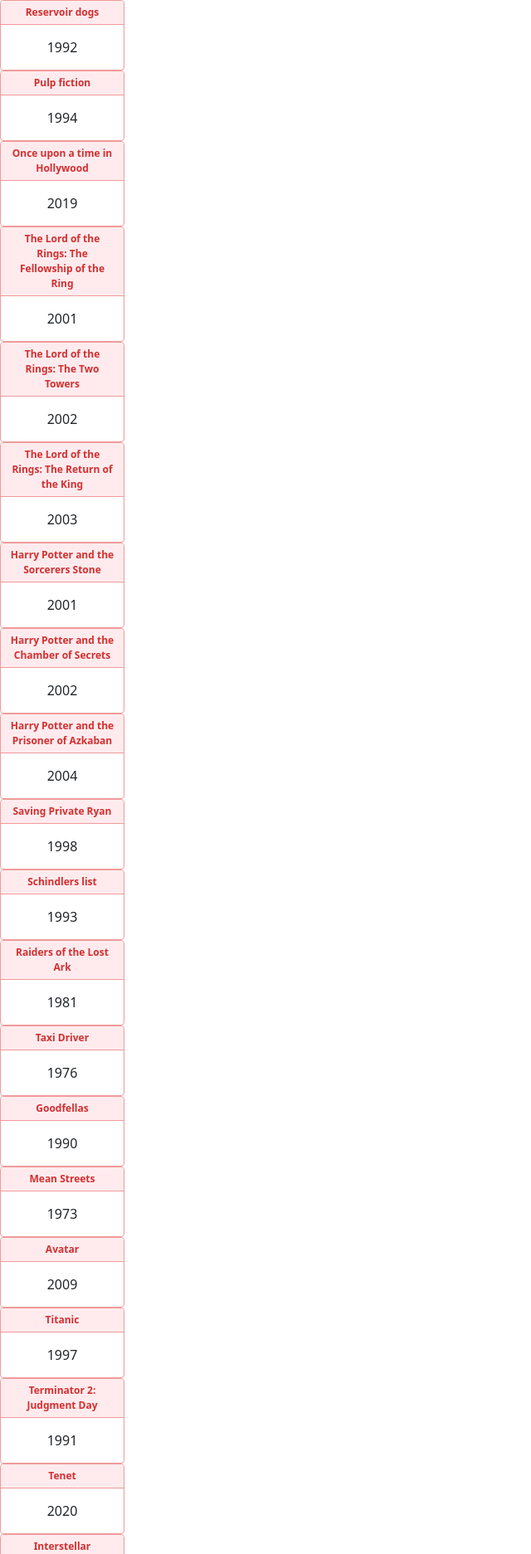
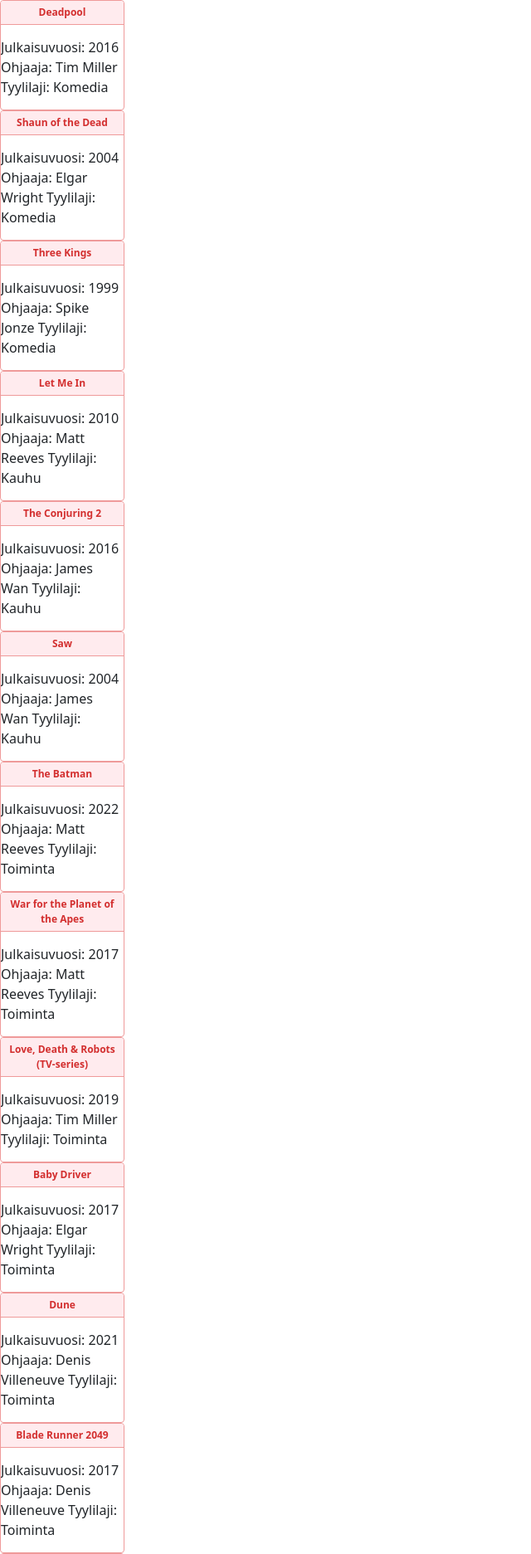
Before and after one commit to tonimatias/elokuvat, a PHP site: page /elokuvat/elokuvat.php in a window 1280 px wide. Shown: the part 56-1929 px from the top of the page at 83% size, without its empty margins (0-640 px from the left). Run offline with PHP 8.4, Linux system fonts and the light colour scheme; data comes from the database, SQL or seed files in the repository.

Commit message:
elokuvat sivulla näkyy nyt myös ohjaaja ja genre

```diff
--- a/public/elokuvat.php
+++ b/public/elokuvat.php
@@ -3,7 +3,9 @@
 
 require ('../db.php');
 
-$sql = "SELECT * FROM elokuva";
+$sql = "SELECT elokuva_nimi, julkaisuvuosi, ohjaaja_nimi, tyylilaji
+FROM elokuva, ohjaaja, genre
+WHERE elokuva.ohjaaja_ID = ohjaaja.ohjaaja_ID AND elokuva.genre_ID = genre.genre_ID";
 
 $leffat = $pdo->query($sql);
 
@@ -25,7 +27,7 @@
         echo"<div class='card'>" .
         "<div class='card-header'>" .$row["elokuva_nimi"]. "</div>".
         "<div class='card-main'>".
-        "<div class='main-description'>". $row["julkaisuvuosi"]."</div>".
+        "<div class='main-description'>". "Julkaisuvuosi: ". $row["julkaisuvuosi"]. " Ohjaaja: " . $row["ohjaaja_nimi"]. " Tyylilaji: ". $row["tyylilaji"] . "</div>".
         "</div>".
          "</div>";
     }
--- a/public/genre_and_movie.php
+++ b/public/genre_and_movie.php
@@ -13,7 +13,7 @@
 
 echo "<ul>";
 foreach ($genreMovie as $g) {
-    echo "<li>" . $g["tyylilaji"] . " " . $g["elokuva_nimi"] . "</li>";
+    echo "<li>". $g["tyylilaji"] . ": ". $g["elokuva_nimi"] . "</li>";
 }
 echo "</ul>";
 
```
